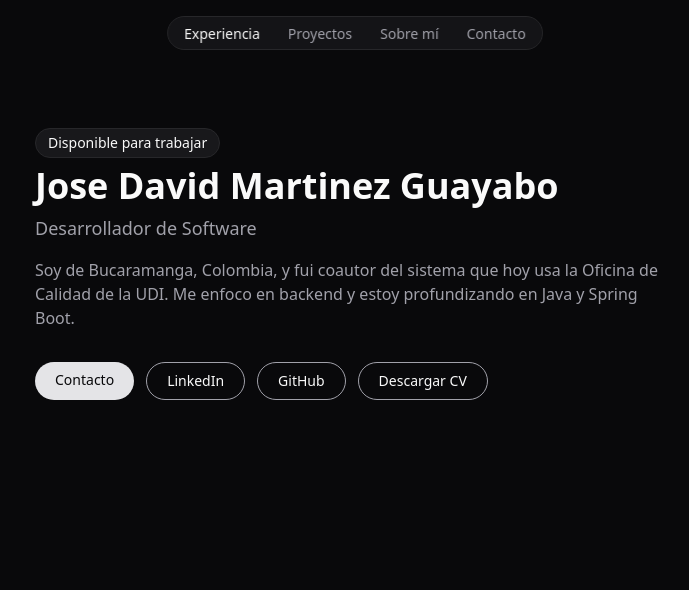
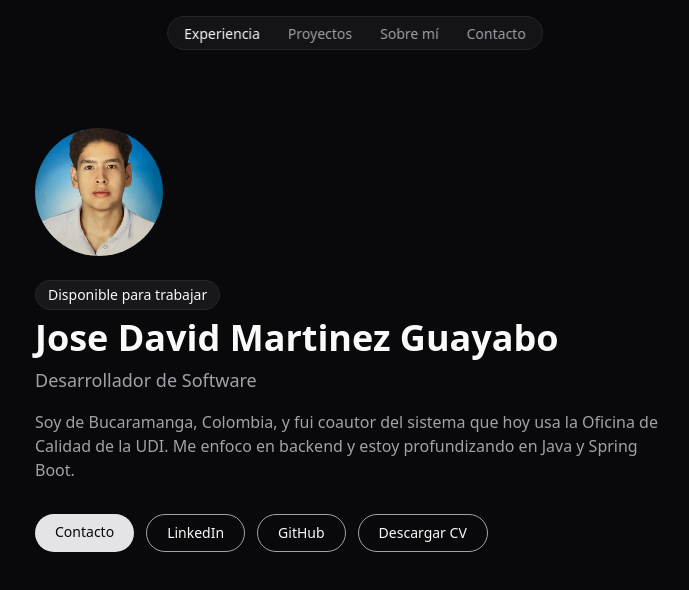
Before and after one commit to ZackMtz/portafolio, an Angular app: page / in a window 1280 px wide. Shown: the top 590 px of the page, without its empty margins (285-974 px from the left). Built offline with nearby package versions, Linux system fonts and the light colour scheme.

Commit message:
Agrega la foto al Hero con NgOptimizedImage
- Importa NgOptimizedImage en Hero y usa ngSrc con width, height y priority.
- Añade public/images/fotico.webp y corrige la ruta en profile.data.ts.
- Cierra la etapa 2: tema oscuro, Nav flotante y Hero.

```diff
--- a/src/app/data/profile.data.ts
+++ b/src/app/data/profile.data.ts
@@ -8,7 +8,7 @@ export const PROFILE: Profile = {
     'Soy de Bucaramanga, Colombia, y fui coautor del sistema que hoy usa la Oficina de Calidad de la UDI. Me enfoco en backend y estoy profundizando en Java y Spring Boot.',
   availableForWork: true,
   photo: {
-    src: 'C:\Users\Zacko\Downloads\fotico.webp',
+    src: '/images/fotico.webp',
     alt: 'Fotografía de Jose David Martinez Guayabo',
     width: 320,
     height: 320,
--- a/src/app/sections/hero/hero.html
+++ b/src/app/sections/hero/hero.html
@@ -1,4 +1,12 @@
 <header class="mx-auto max-w-2xl px-4 pt-32 pb-16">
+    <img [ngSrc]="profile.photo.src"
+        [width]="profile.photo.width"
+        [height]="profile.photo.height"
+        [alt]="profile.photo.alt"
+        priority
+        class="mb-6 size-32 rounded-full object-cover"
+    />
+
     @if (profile.availableForWork){
         <p class="inline-block rounded-full border border-line bg-surface px-3 py-1 text-sm text-ink">
             Disponible para trabajar
--- a/src/app/sections/hero/hero.ts
+++ b/src/app/sections/hero/hero.ts
@@ -1,8 +1,9 @@
 import { Component } from '@angular/core';
 import { PROFILE } from '../../data/profile.data';
+import { NgOptimizedImage } from '@angular/common';
 
 @Component({
-  imports: [],
+  imports: [NgOptimizedImage],
   selector: 'app-hero',
   styleUrl: './hero.css',
   templateUrl: './hero.html',
```
Also changed, not shown: public/images/fotico.webp (added).
